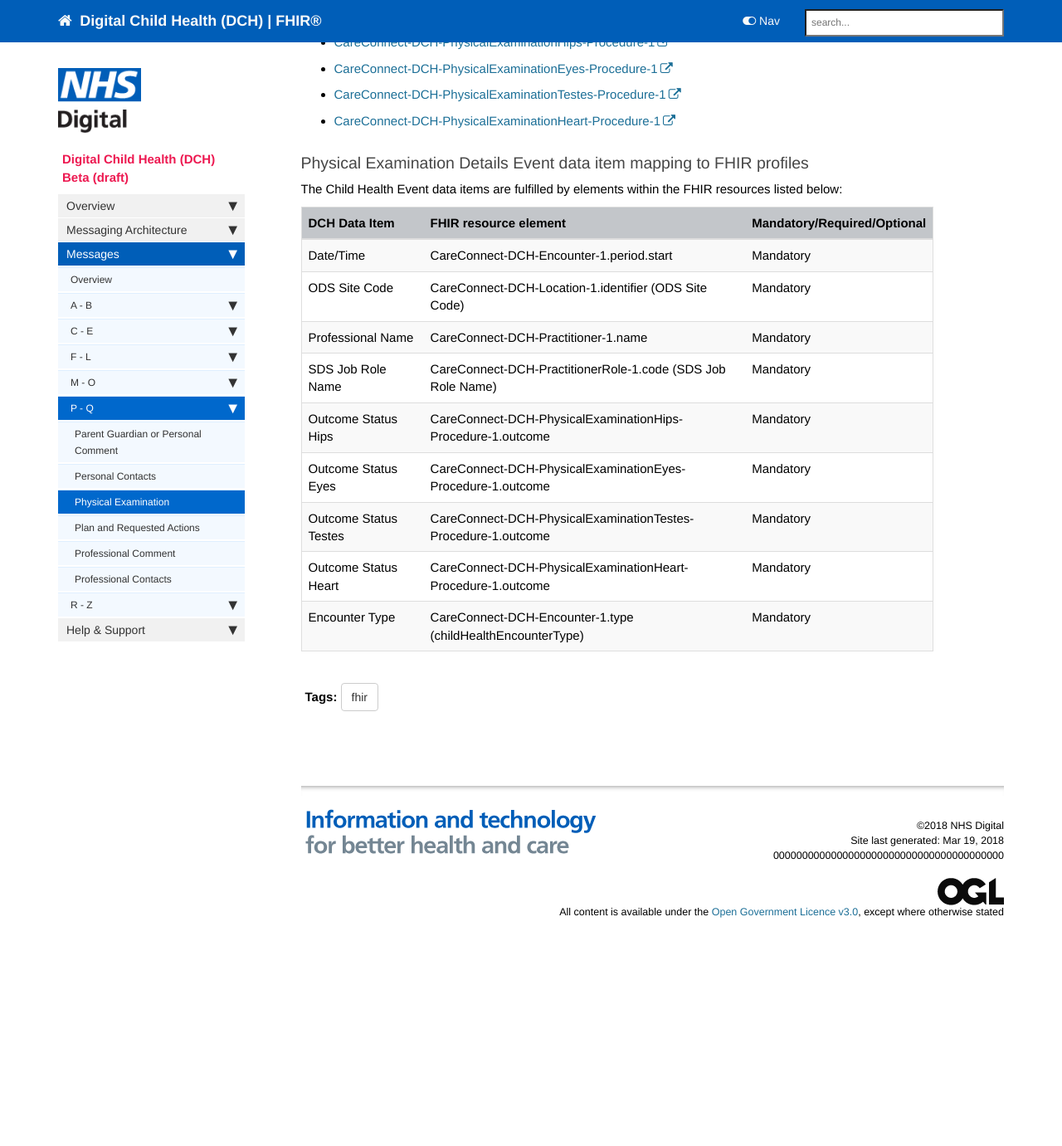
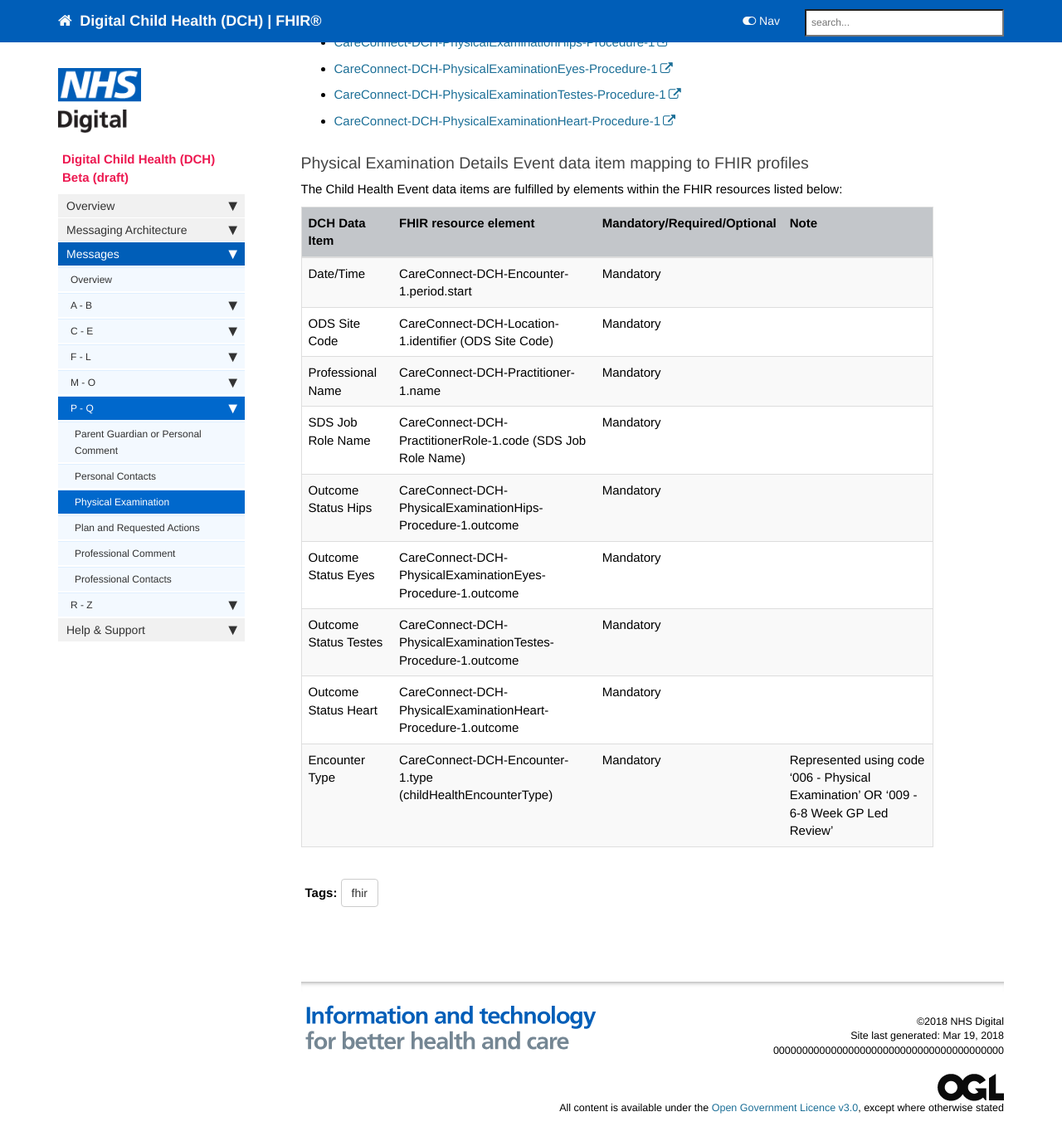
Before and after one commit to nhsconnect/Digital-Child-Health-STU3, a Jekyll site: the page built from pages/explore/explore_physical_examination.md, in a window 1280 px wide and 1400 px high, scrolled down 578 px. Shown: the top 1381 px of the window at 83% size. Built offline with Jekyll 4.4.1, drawn with Linux system fonts in a browser that asks for light colours; nearby versions of some CDN libraries; comment, search, counter and statistics services are not loaded; before the commit the page ends 1747 px from its top, so only the background shows below that.

Commit message:
Encounter Type Usage

```diff
--- a/pages/explore/explore_physical_examination.md
+++ b/pages/explore/explore_physical_examination.md
@@ -29,14 +29,14 @@ The following FHIR profiles are used to form the Physical Examination Event Mess
 
 The Child Health Event data items are fulfilled by elements within the FHIR resources listed below:
 
-| DCH Data Item         | FHIR resource element                                               | Mandatory/Required/Optional |
-|-----------------------|---------------------------------------------------------------------|-----------------------------|
-| Date/Time             | CareConnect-DCH-Encounter-1.period.start                       | Mandatory                    |
-| ODS Site Code         | CareConnect-DCH-Location-1.identifier (ODS Site Code)               | Mandatory                   |
-| Professional Name     | CareConnect-DCH-Practitioner-1.name                                 | Mandatory                   |
-| SDS Job Role Name     | CareConnect-DCH-PractitionerRole-1.code (SDS Job Role Name) | Mandatory                   |
-| Outcome Status Hips   | CareConnect-DCH-PhysicalExaminationHips-Procedure-1.outcome         | Mandatory                   |
-| Outcome Status Eyes   | CareConnect-DCH-PhysicalExaminationEyes-Procedure-1.outcome         | Mandatory                   |
-| Outcome Status Testes | CareConnect-DCH-PhysicalExaminationTestes-Procedure-1.outcome       | Mandatory                   |
-| Outcome Status Heart  | CareConnect-DCH-PhysicalExaminationHeart-Procedure-1.outcome        | Mandatory                   |
-| Encounter Type        | CareConnect-DCH-Encounter-1.type (childHealthEncounterType)                                     | Mandatory                   |
+| DCH Data Item         | FHIR resource element                                         | Mandatory/Required/Optional | Note                                                                                  |
+|-----------------------|---------------------------------------------------------------|-----------------------------|---------------------------------------------------------------------------------------|
+| Date/Time             | CareConnect-DCH-Encounter-1.period.start                      | Mandatory                   |                                                                                       |
+| ODS Site Code         | CareConnect-DCH-Location-1.identifier (ODS Site Code)         | Mandatory                   |                                                                                       |
+| Professional Name     | CareConnect-DCH-Practitioner-1.name                           | Mandatory                   |                                                                                       |
+| SDS Job Role Name     | CareConnect-DCH-PractitionerRole-1.code (SDS Job Role Name)   | Mandatory                   |                                                                                       |
+| Outcome Status Hips   | CareConnect-DCH-PhysicalExaminationHips-Procedure-1.outcome   | Mandatory                   |                                                                                       |
+| Outcome Status Eyes   | CareConnect-DCH-PhysicalExaminationEyes-Procedure-1.outcome   | Mandatory                   |                                                                                       |
+| Outcome Status Testes | CareConnect-DCH-PhysicalExaminationTestes-Procedure-1.outcome | Mandatory                   |                                                                                       |
+| Outcome Status Heart  | CareConnect-DCH-PhysicalExaminationHeart-Procedure-1.outcome  | Mandatory                   |                                                                                       |
+| Encounter Type        | CareConnect-DCH-Encounter-1.type (childHealthEncounterType)   | Mandatory                   | Represented using code '006 - Physical Examination' OR '009 - 6-8 Week GP Led Review' |
```
Also changed, not shown: pages/explore/explore_discharge_details.md (+11 -11 lines).
